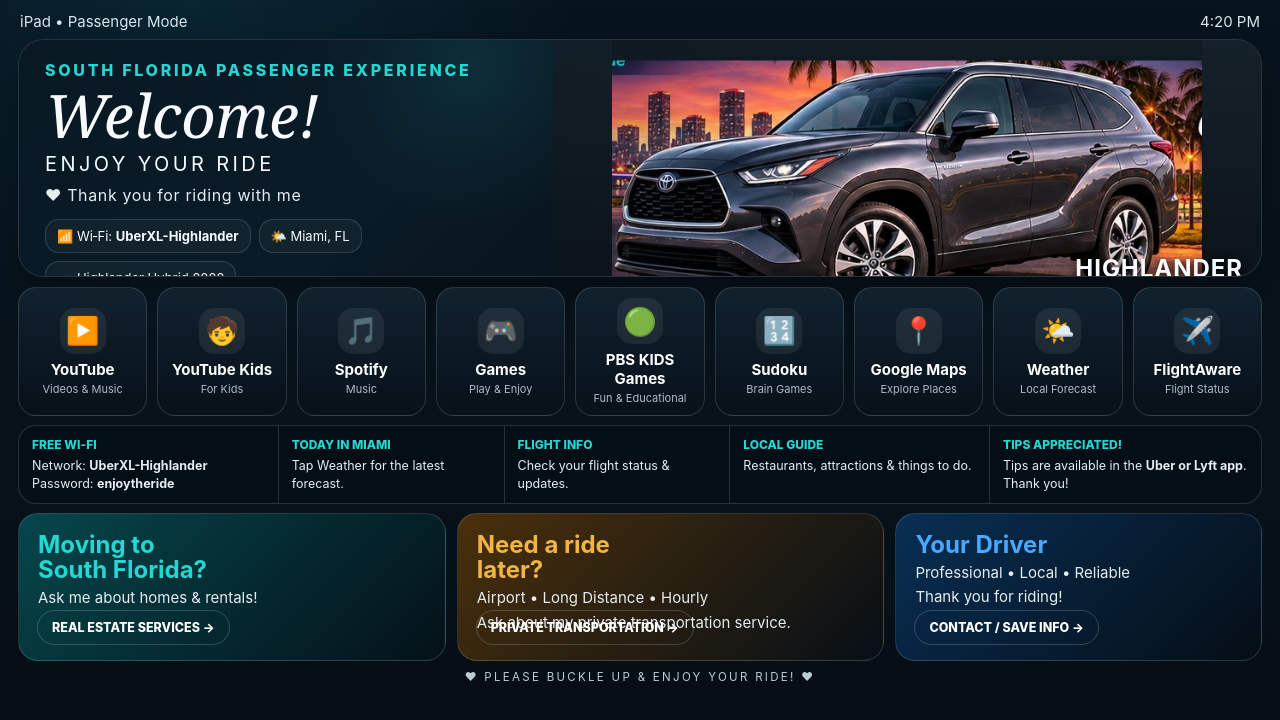
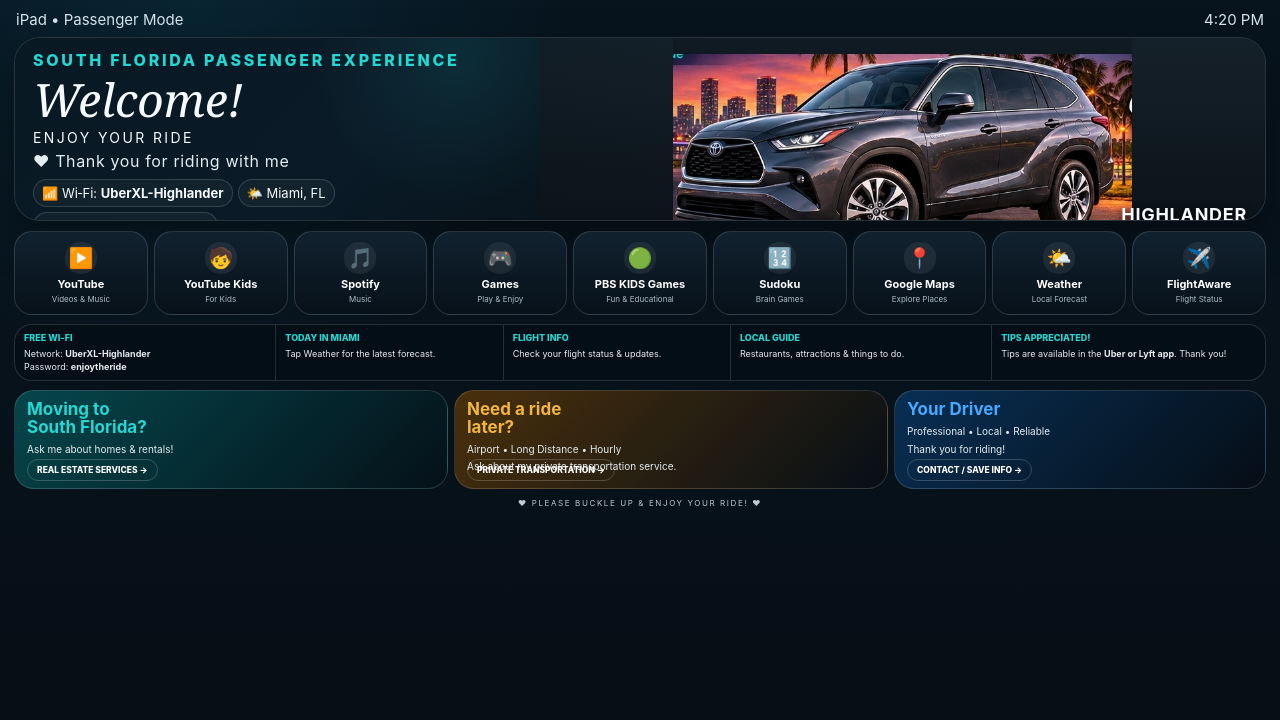
Before and after one commit to averges1984/Higlander-tablet, a plain HTML site: page index.html in a window 1280 px wide. Drawn offline with Linux system fonts and the light colour scheme.

Commit message:
Add files via upload

```diff
--- a/index.html
+++ b/index.html
@@ -17,59 +17,59 @@
 body{min-height:100vh;background:
  radial-gradient(circle at 15% 0%,rgba(15,105,130,.2),transparent 28%),
  linear-gradient(180deg,#07141e,#07111a 62%,#050d13)}
-.wrap{max-width:1366px;margin:auto;padding:14px 18px 24px}
-.top{display:flex;justify-content:space-between;align-items:center;color:#d9e6ed;font-size:16px;padding:2px 2px 10px}
+.wrap{max-width:1366px;margin:auto;padding:8px 14px 8px}
+.top{display:flex;justify-content:space-between;align-items:center;color:#d9e6ed;font-size:13px;padding:0 2px 5px}
 
 .hero{
- display:grid;grid-template-columns:43% 57%;height:245px;border:1px solid var(--line);
+ display:grid;grid-template-columns:42% 58%;height:184px;border:1px solid var(--line);
  border-radius:26px;overflow:hidden;background:#08131c;box-shadow:0 18px 44px rgba(0,0,0,.34)
 }
 .hero-left{
- padding:20px 26px;display:flex;flex-direction:column;justify-content:center;
+ padding:12px 18px;display:flex;flex-direction:column;justify-content:center;
  background:
  radial-gradient(circle at 85% 10%,rgba(36,208,205,.10),transparent 30%),
  linear-gradient(135deg,#081924,#0a1b27 60%,#08131c)
 }
 .eyebrow{font-size:16px;color:var(--teal);font-weight:800;letter-spacing:.17em;text-transform:uppercase}
-h1{font-family:Georgia,"Times New Roman",serif;font-size:60px;font-style:italic;font-weight:500;line-height:.92;margin:8px 0 9px}
-.sub{font-size:20px;letter-spacing:.17em;text-transform:uppercase}
-.thanks{margin-top:9px;color:#e4edf2;font-size:16px;letter-spacing:.04em}
-.badges{display:flex;gap:8px;flex-wrap:wrap;margin-top:14px}
-.badge{border:1px solid var(--line);background:rgba(255,255,255,.035);padding:8px 11px;border-radius:14px;font-size:13px}
+h1{font-family:Georgia,"Times New Roman",serif;font-size:46px;font-style:italic;font-weight:500;line-height:.92;margin:8px 0 9px}
+.sub{font-size:14px;letter-spacing:.17em;text-transform:uppercase}
+.thanks{margin-top:5px;color:#e4edf2;font-size:16px;letter-spacing:.04em}
+.badges{display:flex;gap:5px;flex-wrap:wrap;margin-top:8px}
+.badge{border:1px solid var(--line);background:rgba(255,255,255,.035);padding:5px 8px;border-radius:14px;font-size:13px}
 
 .hero-right{position:relative;overflow:hidden;background:#101a22;display:flex;align-items:center;justify-content:center}
 .hero-right img{width:100%;height:100%;object-fit:contain;object-position:center 55%;display:block;background:linear-gradient(180deg,#15212a,#0a1117)}
 .hero-right:after{content:"";position:absolute;inset:0;background:linear-gradient(90deg,rgba(7,19,28,.20),transparent 26%)}
 .car-label{position:absolute;right:18px;bottom:12px;z-index:3;text-align:right;text-shadow:0 2px 9px #000}
-.car-label b{font-size:24px;letter-spacing:.04em}
-.car-label span{display:block;color:var(--teal);font-size:14px;letter-spacing:.13em;margin-top:3px}
+.car-label b{font-size:18px;letter-spacing:.04em}
+.car-label span{display:block;color:var(--teal);font-size:10px;letter-spacing:.13em;margin-top:3px}
 
-.apps{display:grid;grid-template-columns:repeat(9,1fr);gap:10px;margin-top:13px}
+.apps{display:grid;grid-template-columns:repeat(9,1fr);gap:6px;margin-top:7px}
 .app{
- min-height:104px;border:1px solid var(--line);border-radius:18px;
+ min-height:70px;border:1px solid var(--line);border-radius:18px;
  background:linear-gradient(180deg,rgba(17,34,47,.98),rgba(7,17,26,.98));
  color:white;text-decoration:none;display:flex;flex-direction:column;align-items:center;justify-content:center;text-align:center;padding:10px
 }
 .app:active{transform:scale(.97)}
-.ico{width:46px;height:46px;border-radius:15px;background:rgba(255,255,255,.07);display:grid;place-items:center;font-size:27px;margin-bottom:6px}
-.app b{font-size:15px}.app small{font-size:11px;color:var(--muted);margin-top:3px}
+.ico{width:32px;height:32px;border-radius:15px;background:rgba(255,255,255,.07);display:grid;place-items:center;font-size:20px;margin-bottom:3px}
+.app b{font-size:11px}.app small{font-size:8px;color:var(--muted);margin-top:3px}
 
-.info-row{display:grid;grid-template-columns:1.15fr 1fr 1fr 1.15fr 1.2fr;margin-top:11px;border:1px solid var(--line);border-radius:18px;overflow:hidden;background:rgba(5,15,23,.92)}
-.info{padding:11px 13px;min-height:70px;border-right:1px solid var(--line)}
+.info-row{display:grid;grid-template-columns:1.15fr 1fr 1fr 1.15fr 1.2fr;margin-top:6px;border:1px solid var(--line);border-radius:18px;overflow:hidden;background:rgba(5,15,23,.92)}
+.info{padding:7px 9px;min-height:49px;border-right:1px solid var(--line)}
 .info:last-child{border-right:0}
-.k{color:var(--teal);font-size:12px;font-weight:800;text-transform:uppercase}
-.v{font-size:12.5px;line-height:1.4;margin-top:5px;color:#e6edf1}
+.k{color:var(--teal);font-size:9px;font-weight:800;text-transform:uppercase}
+.v{font-size:9px;line-height:1.4;margin-top:5px;color:#e6edf1}
 
-.cards{display:grid;grid-template-columns:1.05fr 1.05fr .9fr;gap:11px;margin-top:11px}
-.card{position:relative;min-height:148px;border:1px solid var(--line);border-radius:20px;padding:18px 19px;overflow:hidden}
+.cards{display:grid;grid-template-columns:1.05fr 1.05fr .9fr;gap:6px;margin-top:6px}
+.card{position:relative;min-height:94px;border:1px solid var(--line);border-radius:20px;padding:10px 12px;overflow:hidden}
 .real{background:linear-gradient(135deg,rgba(5,86,90,.78),rgba(5,17,25,.98))}
 .ride{background:linear-gradient(135deg,rgba(93,57,8,.78),rgba(7,15,23,.98))}
 .driver{background:linear-gradient(135deg,rgba(9,56,101,.78),rgba(6,14,22,.98))}
-.card h3{font-size:24px;line-height:1.05;margin:0 0 6px}
+.card h3{font-size:17px;line-height:1.05;margin:0 0 6px}
 .real h3{color:var(--teal)}.ride h3{color:var(--gold)}.driver h3{color:var(--blue)}
-.card p{font-size:15px;line-height:1.35;margin:4px 0;color:#e5edf1}
-.cta{position:absolute;bottom:15px;left:18px;padding:9px 14px;border-radius:999px;border:1px solid rgba(255,255,255,.19);color:white;text-decoration:none;font-size:12.5px;font-weight:800}
-.footer{text-align:center;margin-top:12px;font-size:11.5px;letter-spacing:.20em;text-transform:uppercase;color:#bccbd4}
+.card p{font-size:10px;line-height:1.35;margin:4px 0;color:#e5edf1}
+.cta{position:absolute;bottom:7px;left:12px;padding:5px 9px;border-radius:999px;border:1px solid rgba(255,255,255,.19);color:white;text-decoration:none;font-size:8.5px;font-weight:800}
+.footer{text-align:center;margin-top:5px;font-size:8px;letter-spacing:.20em;text-transform:uppercase;color:#bccbd4}
 
 .page{display:none}.page.active{display:block}
 .subpage{max-width:930px;margin:8px auto}
@@ -95,6 +95,21 @@
   .info-row{margin-top:9px}
   .cards{margin-top:9px}
   .footer{margin-top:9px}
+}
+
+
+@media (min-width:1000px) and (orientation:landscape){
+  html,body{height:100%;overflow:hidden}
+  .wrap{height:100vh;display:flex;flex-direction:column;padding-bottom:6px}
+  #home.page.active{display:flex;flex-direction:column;min-height:0}
+  .hero{flex:0 0 184px}
+  .apps{flex:0 0 auto}
+  .info-row{flex:0 0 auto}
+  .cards{flex:0 0 auto}
+  .footer{flex:0 0 auto}
+  .app{min-height:68px}
+  .card{min-height:92px}
+  .info{min-height:48px}
 }
 
 </style>
```
